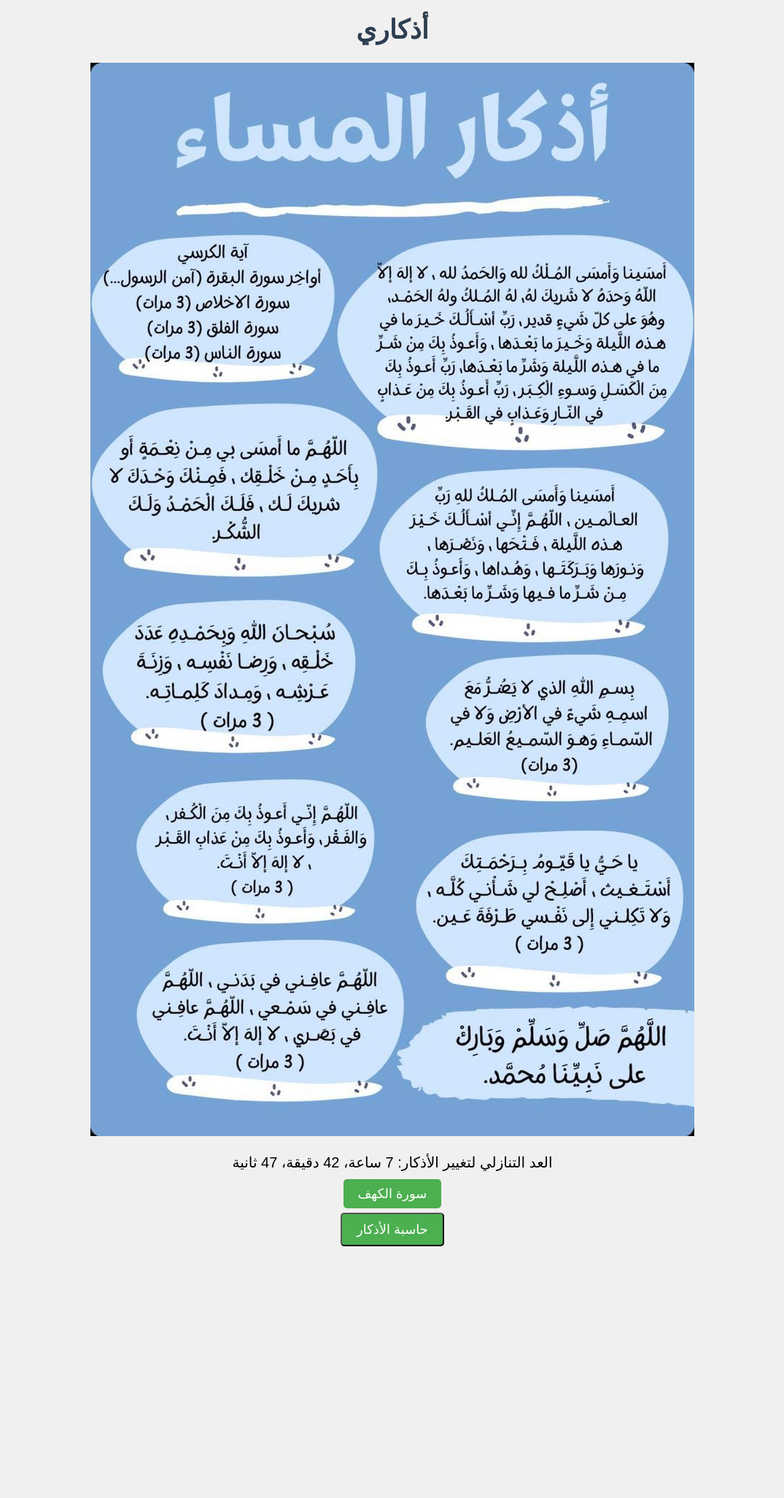
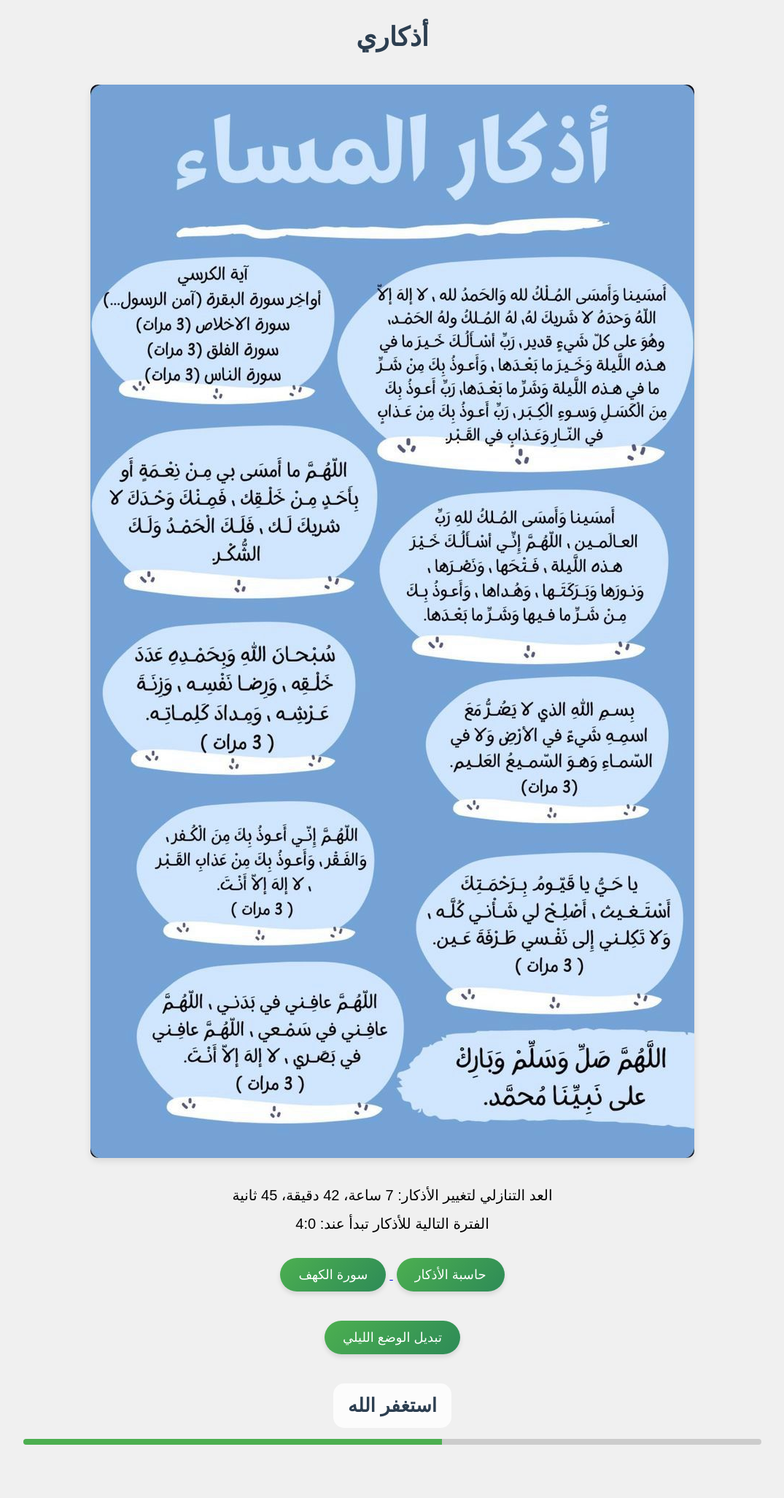
Before and after one commit to FirasAlmalki/azkar_website, a Flask app: page / in a window 1280 px wide. Shown: the whole page at 73% size, without its empty margins (102-1177 px from the left). Before the commit the page ends 1708 px from the top, so only its background shows below. Run offline with Flask 3, Linux system fonts and the light colour scheme.

Commit message:
New zikr Card

```diff
--- a/templates/index.html
+++ b/templates/index.html
@@ -4,72 +4,175 @@
 <meta charset="UTF-8">
 <title>أذكاري</title>
 <style>
-
     body {
         text-align: center;
         background-color: #f0f0f0;
         font-family: sans-serif;
+        transition: background-color 0.3s ease, color 0.3s ease;
+        padding-bottom: 50px;
     }
+    body.dark {
+        background-color: #1a1a1a;
+        color: #f0f0f0;
+    }
+
+    h1 {
+        font-size: 36px;
+        color: #2c3e50;
+        margin-top: 30px;
+    }
+
     img {
         max-width: 80%;
         height: auto;
+        margin: 20px 0;
+        border-radius: 10px;
+        box-shadow: 0 4px 10px rgba(0,0,0,0.1);
     }
-        #countdown {
+
+    #countdown, #nextPeriod {
         font-size: 20px;
-            margin-top: 20px;
+        margin: 15px 0;
+    }
+
+    button {
+        padding: 12px 25px;
+        margin: 10px 5px;
+        background: linear-gradient(135deg, #4CAF50, #2E8B57);
+        color: white;
+        border: none;
+        border-radius: 25px;
+        font-size: 18px;
+        cursor: pointer;
+        transition: transform 0.2s ease, background 0.3s ease;
+        box-shadow: 0 4px 6px rgba(0,0,0,0.1);
+    }
+    button:hover {
+        transform: translateY(-2px);
+        background: linear-gradient(135deg, #45a049, #276b45);
+    }
+
+    #randomZikr {
+        font-size: 26px;
+        margin-top: 30px;
+        font-weight: bold;
+        background-color: #ffffffcc;
+        color: #2c3e50;
+        padding: 15px 20px;
+        border-radius: 15px;
+        display: inline-block;
+        transition: background-color 0.3s ease, color 0.3s ease;
+    }
+
+    body.dark #randomZikr {
+        background-color: #333333cc;
+        color: #f0f0f0;
+    }
+
+    #progressBarContainer {
+        width: 80%;
+        height: 8px;
+        background-color: #ccc;
+        margin: 15px auto;
+        border-radius: 5px;
+        overflow: hidden;
+    }
+
+    #progressBar {
+        width: 0%;
+        height: 100%;
+        background-color: #4CAF50;
+        transition: width 0.1s linear;
     }
 </style>
 </head>
 <body>
-    <h1 style="font-size: 36px; color: #2c3e50; margin-top: 20px;">أذكاري</h1>
-    <img src="{{ url_for('static', filename=image_file) }}" alt="أذكار">
+<h1>أذكاري</h1>
+
+<img id="azkarImage" src="{{ url_for('static', filename=image_file) }}" alt="أذكار">
+
 <div id="countdown">العد التنازلي لتغيير الأذكار: ...</div>
+<div id="nextPeriod">الفترة التالية للأذكار: ...</div>
 
-    <!-- سورة الكهف Button -->
-    <div style="margin-top: 20px; text-align: center;">
-      <a href="http://b5b5.com/1/?fbclid=PAZXh0bgNhZW0CMTEAAaZJrtxI-OzbsDldb-YKFAQj9G-FPFZLnPS5k22mEiUsIiGpOOq_lLA9KVE_aem_AXN-RQg0eWdmoqJIGfYYB7qzcdXxFOeqQCNhXLHygiINaMwTrjSy9gK_2cliwX-ewPlw0Fu9EUGtIqeiKul8hn5q"
-         target="_blank"
-         style="padding: 10px 20px; background-color: #4CAF50; color: white; text-decoration: none; border-radius: 5px; font-size: 18px;">
-        سورة الكهف
+<div style="margin-top: 25px;">
+  <a href="http://b5b5.com/1/" target="_blank">
+    <button>سورة الكهف</button>
+  </a>
+  <a href="/zikr-calculator">
+    <button>حاسبة الأذكار</button>
   </a>
 </div>
 
-    <!-- فاصل بين الزرين -->
-    <div style="margin: 15px 0;"></div>
+<div style="margin-top: 20px;">
+  <button onclick="toggleDarkMode()">تبديل الوضع الليلي</button>
+</div>
 
-    <!-- حاسبة الأذكار -->
-    <div>
-      <a href="/zikr-calculator" style="text-decoration: none;">
-        <button style="padding: 10px 20px; background-color: #4CAF50; color: white; text-decoration: none; border-radius: 5px; font-size: 18px;">
-          حاسبة الأذكار
-        </button>
-      </a>
+<div id="randomZikr">...انتظر قليلًا</div>
+<div id="progressBarContainer">
+    <div id="progressBar"></div>
 </div>
 
 <script>
-        const nextSwitch = {{ next_switch }}
+const nextSwitch = {{ next_switch }};
 const countdownEl = document.getElementById("countdown");
+const nextPeriodEl = document.getElementById("nextPeriod");
+
+const azkarList = [
+    "سبحان الله",
+    "الحمد لله",
+    "الله أكبر",
+    "لا إله إلا الله",
+    "استغفر الله",
+    "اللهم صل على محمد",
+    "سبحان الله وبحمده",
+    "أستغفر الله العظيم",
+    "رضيت بالله ربًا"
+];
+
+const randomZikrEl = document.getElementById("randomZikr");
+const progressBar = document.getElementById("progressBar");
+
+let zikrIndex = 0;
+let progress = 0;
 
 function updateCountdown() {
     const now = new Date().getTime();
     const distance = nextSwitch - now;
 
-            if (distance < 0) {
+    if(distance < 0) {
         countdownEl.innerText = "تم التحديث. الرجاء إعادة تحميل الصفحة.";
         return;
     }
 
-            const hours = Math.floor((distance % (1000 * 60 * 60 * 24)) / (1000 * 60 * 60));
-            const minutes = Math.floor((distance % (1000 * 60 * 60)) / (1000 * 60));
-            const seconds = Math.floor((distance % (1000 * 60)) / 1000);
+    const hours = Math.floor((distance % (1000*60*60*24)) / (1000*60*60));
+    const minutes = Math.floor((distance % (1000*60*60)) / (1000*60));
+    const seconds = Math.floor((distance % (1000*60)) / 1000);
 
     countdownEl.innerText = `العد التنازلي لتغيير الأذكار: ${hours} ساعة، ${minutes} دقيقة، ${seconds} ثانية`;
+    const nextDate = new Date(nextSwitch);
+    nextPeriodEl.innerText = `الفترة التالية للأذكار تبدأ عند: ${nextDate.getHours()}:${nextDate.getMinutes()}`;
 }
-
 setInterval(updateCountdown, 1000);
 updateCountdown();
 
+function toggleDarkMode() {
+    document.body.classList.toggle('dark');
+}
 
+function updateRandomZikr() {
+    zikrIndex = Math.floor(Math.random() * azkarList.length);
+    randomZikrEl.innerText = azkarList[zikrIndex];
+    progress = 0;
+}
+updateRandomZikr();
+
+setInterval(() => {
+    progress += 0.066; // 0.066% per 10ms => 100% in 15s
+    if(progress >= 100) {
+        updateRandomZikr();
+    }
+    progressBar.style.width = progress + '%';
+}, 10);
 </script>
 </body>
 </html>
```
Lines whose indentation alone changed are shown as unchanged.
